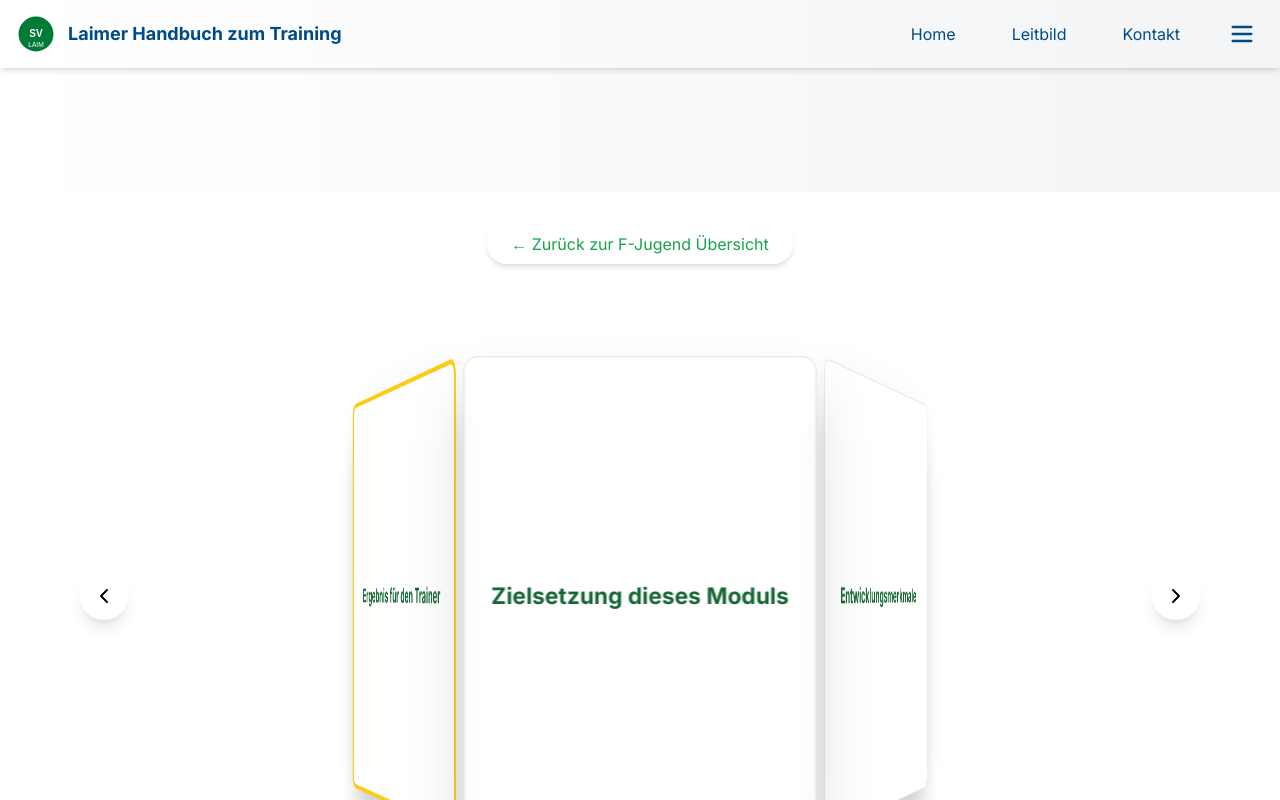
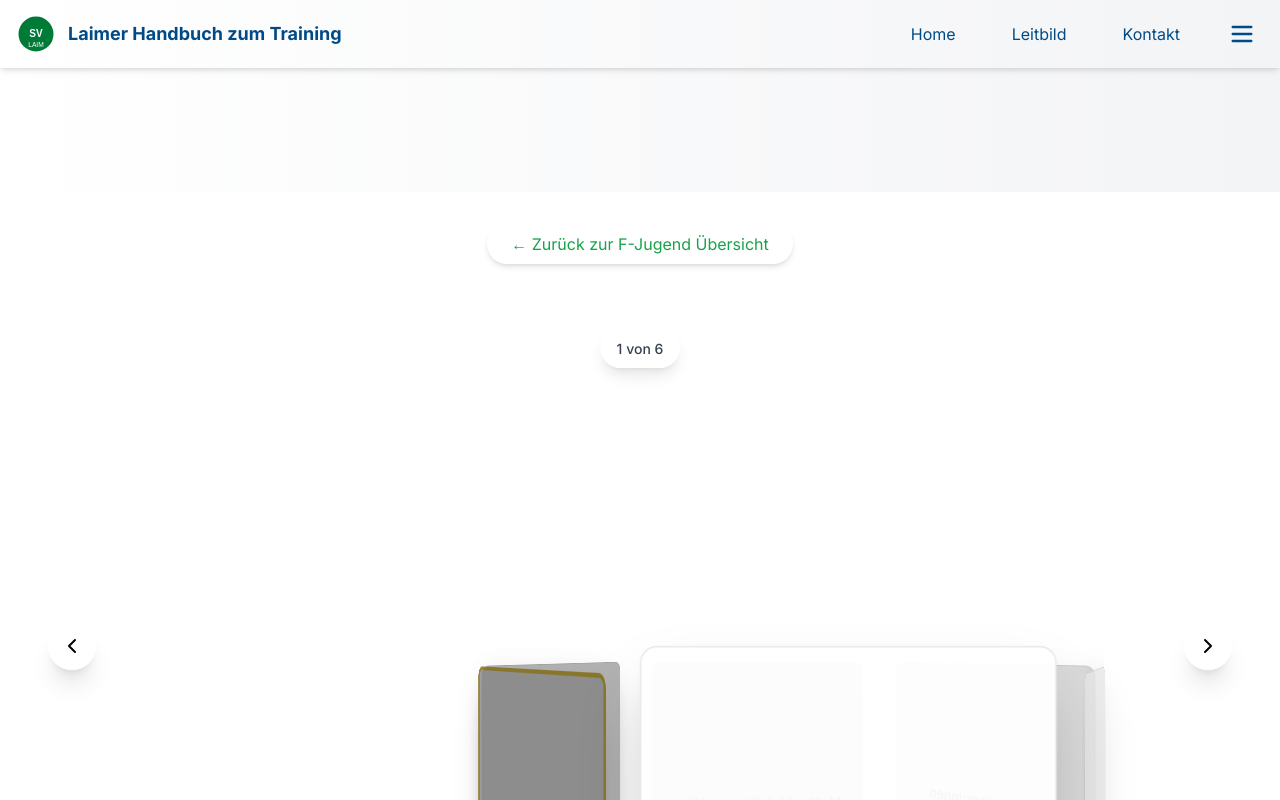
Before and after one commit to OGCoach23/Handbuch-Ausbildung, a React (Vite) app: page /f-jugend-m1 in a window 1280 px wide. Shown: the top 800 px of the page. Built offline with nearby package versions, Linux system fonts and the light colour scheme.

Commit message:
F-Jugend Modul 1: Level 2 Karussell implementiert - robusteres 3D-Design, bessere Animationen, stabilere Performance

```diff
--- a/src/pages/f-jugend-m1.jsx
+++ b/src/pages/f-jugend-m1.jsx
@@ -1,4 +1,4 @@
-import { useState } from "react";
+import { useState, useEffect } from "react";
 import { motion, AnimatePresence } from "framer-motion";
 import { Link } from "react-router-dom";
 import { ChevronLeft, ChevronRight } from "lucide-react";
@@ -67,21 +67,50 @@ const cardsData = [
 export default function Modul1FJugend() {
   const [currentIndex, setCurrentIndex] = useState(0);
   const [selectedCard, setSelectedCard] = useState(null);
+  const [isAnimating, setIsAnimating] = useState(false);
 
-  const rotateLeft = () => setCurrentIndex((prev) => (prev - 1 + cardsData.length) % cardsData.length);
-  const rotateRight = () => setCurrentIndex((prev) => (prev + 1) % cardsData.length);
+  const rotateLeft = () => {
+    if (isAnimating) return;
+    setIsAnimating(true);
+    setCurrentIndex((prev) => (prev - 1 + cardsData.length) % cardsData.length);
+    setTimeout(() => setIsAnimating(false), 600);
+  };
 
-  const handleCardClick = (cardIndex) => {
-    // Berechne den Offset der angeklickten Karte
-    const offset = (cardIndex - currentIndex + cardsData.length) % cardsData.length;
+  const rotateRight = () => {
+    if (isAnimating) return;
+    setIsAnimating(true);
+    setCurrentIndex((prev) => (prev + 1) % cardsData.length);
+    setTimeout(() => setIsAnimating(false), 600);
+  };
 
-    // Wenn es eine seitliche Karte ist, drehe das Karussell zu ihr
-    if (offset !== 0) {
-      setCurrentIndex(cardIndex);
+  const goToCard = (index) => {
+    if (isAnimating || index === currentIndex) return;
+    setIsAnimating(true);
+    setCurrentIndex(index);
+    setTimeout(() => setIsAnimating(false), 600);
+  };
+
+  const handleCardClick = (index) => {
+    if (isAnimating) return;
+
+    if (index === currentIndex) {
+      setSelectedCard(cardsData[index]);
     } else {
-      // Wenn es die vordere Karte ist, öffne den Inhalt
-      setSelectedCard(cardsData[cardIndex]);
+      goToCard(index);
     }
+  };
+
+  // Berechne Positionen für alle Karten
+  const getCardPosition = (index) => {
+    const offset = (index - currentIndex + cardsData.length) % cardsData.length;
+    const angle = (offset * 360) / cardsData.length;
+    const radius = 280;
+
+    // Konvertiere Polar- zu Kartesischen Koordinaten
+    const x = Math.sin((angle * Math.PI) / 180) * radius;
+    const z = Math.cos((angle * Math.PI) / 180) * radius;
+
+    return { x, z, angle, offset };
   };
 
   return (
@@ -95,61 +124,66 @@ export default function Modul1FJugend() {
       </Link>
 
       {/* Karussell Container */}
-      <div className="relative w-full max-w-6xl h-[600px] flex items-center justify-center overflow-hidden">
+      <div className="relative w-full max-w-7xl h-[700px] flex items-center justify-center overflow-hidden">
         {/* Pfeil links */}
         <button
           onClick={rotateLeft}
-          className="absolute left-4 z-20 bg-white/90 rounded-full p-3 shadow-lg hover:bg-blue-500 hover:text-white transition-all duration-300"
+          disabled={isAnimating}
+          className="absolute left-4 z-30 bg-white/95 rounded-full p-3 shadow-xl hover:bg-blue-500 hover:text-white transition-all duration-300 disabled:opacity-50"
         >
           <ChevronLeft size={24} />
         </button>
 
-        {/* Karten im 3D-Kreis */}
+        {/* 3D Karussell */}
         <div className="relative w-full h-full flex items-center justify-center">
           <div
-            className="relative w-[600px] h-[500px]"
+            className="relative w-[700px] h-[600px]"
             style={{
-              perspective: "1200px",
+              perspective: "1000px",
               transformStyle: "preserve-3d"
             }}
           >
             {cardsData.map((card, index) => {
-              const offset = (index - currentIndex + cardsData.length) % cardsData.length;
-              const angle = (360 / cardsData.length) * offset;
-              const radius = 250; // Radius des Kreises
+              const { x, z, angle, offset } = getCardPosition(index);
               const isFront = offset === 0;
-              const isVisible = offset <= 2 || offset >= cardsData.length - 2; // Nur sichtbare Karten rendern
+              const isVisible = offset <= 3 || offset >= cardsData.length - 3;
 
               if (!isVisible) return null;
 
               return (
                 <motion.div
                   key={index}
-                  className={`absolute top-1/2 left-1/2 w-[280px] h-[380px] rounded-xl shadow-2xl flex items-center justify-center text-center cursor-pointer transform-gpu ${
+                  className={`absolute top-1/2 left-1/2 w-[300px] h-[400px] rounded-xl shadow-2xl flex items-center justify-center text-center cursor-pointer ${
                     card.highlight ? "border-4 border-yellow-400" : "border border-gray-200"
                   }`}
                   style={{
                     backgroundColor: "rgba(255,255,255,0.95)",
                     color: "#166534",
-                    transform: `translate(-50%, -50%) rotateY(${angle}deg) translateZ(${radius}px)`,
-                    backfaceVisibility: "hidden",
-                    zIndex: isFront ? 10 : 5 - Math.abs(offset),
+                    transform: `translate(-50%, -50%) translateX(${x}px) translateZ(${z}px) rotateY(${angle}deg)`,
+                    zIndex: isFront ? 20 : 10 - Math.abs(offset),
+                    filter: isFront ? "none" : `brightness(${1 - Math.abs(offset) * 0.1})`,
+                  }}
+                  initial={false}
+                  animate={{
+                    x: x,
+                    z: z,
+                    rotateY: angle,
+                    scale: isFront ? 1 : 0.9,
+                    opacity: isFront ? 1 : 0.8,
+                  }}
+                  transition={{
+                    duration: 0.6,
+                    ease: "easeInOut"
                   }}
                   whileHover={{
-                    backgroundColor: "rgba(255,255,255,0.98)",
-                    color: "#166534",
-                    scale: 1.02,
-                    zIndex: 15,
+                    scale: isFront ? 1.05 : 0.95,
+                    zIndex: 25,
                     transition: { duration: 0.2 }
-                  }}
-                  transition={{
-                    duration: 0.8,
-                    ease: "easeInOut"
                   }}
                   onClick={() => handleCardClick(index)}
                 >
-                  <div className="p-4">
-                    <h3 className="font-bold text-lg leading-tight">{card.title}</h3>
+                  <div className="p-6">
+                    <h3 className="font-bold text-xl leading-tight">{card.title}</h3>
                   </div>
                 </motion.div>
               );
@@ -160,24 +194,35 @@ export default function Modul1FJugend() {
         {/* Pfeil rechts */}
         <button
           onClick={rotateRight}
-          className="absolute right-4 z-20 bg-white/90 rounded-full p-3 shadow-lg hover:bg-blue-500 hover:text-white transition-all duration-300"
+          disabled={isAnimating}
+          className="absolute right-4 z-30 bg-white/95 rounded-full p-3 shadow-xl hover:bg-blue-500 hover:text-white transition-all duration-300 disabled:opacity-50"
         >
           <ChevronRight size={24} />
         </button>
 
         {/* Indikator für aktuelle Position */}
-        <div className="absolute bottom-4 left-1/2 transform -translate-x-1/2 flex space-x-2 z-20">
+        <div className="absolute bottom-8 left-1/2 transform -translate-x-1/2 flex space-x-3 z-30">
           {cardsData.map((_, index) => (
             <button
               key={index}
-              onClick={() => setCurrentIndex(index)}
-              className={`w-3 h-3 rounded-full transition-all duration-300 ${
+              onClick={() => goToCard(index)}
+              disabled={isAnimating}
+              className={`w-4 h-4 rounded-full transition-all duration-300 ${
                 index === currentIndex
-                  ? "bg-blue-600 scale-125"
+                  ? "bg-blue-600 scale-125 shadow-lg"
                   : "bg-gray-300 hover:bg-gray-400"
               }`}
             />
           ))}
+        </div>
+
+        {/* Aktuelle Position Anzeige */}
+        <div className="absolute top-8 left-1/2 transform -translate-x-1/2 z-30">
+          <div className="bg-white/90 px-4 py-2 rounded-full shadow-lg">
+            <span className="text-sm font-medium text-gray-700">
+              {currentIndex + 1} von {cardsData.length}
+            </span>
+          </div>
         </div>
       </div>
 
@@ -185,14 +230,14 @@ export default function Modul1FJugend() {
       <AnimatePresence>
         {selectedCard && (
           <motion.div
-            className="fixed inset-0 bg-black/60 flex items-center justify-center z-50 p-4"
+            className="fixed inset-0 bg-black/70 flex items-center justify-center z-50 p-4"
             initial={{ opacity: 0 }}
             animate={{ opacity: 1 }}
             exit={{ opacity: 0 }}
             onClick={() => setSelectedCard(null)}
           >
             <motion.div
-              className="bg-white rounded-xl p-8 max-w-2xl w-full shadow-2xl overflow-y-auto max-h-[80vh]"
+              className="bg-white rounded-xl p-8 max-w-3xl w-full shadow-2xl overflow-y-auto max-h-[85vh]"
               initial={{ scale: 0.8, opacity: 0, y: 50 }}
               animate={{ scale: 1, opacity: 1, y: 0 }}
               exit={{ scale: 0.8, opacity: 0, y: 50 }}
@@ -200,7 +245,7 @@ export default function Modul1FJugend() {
               onClick={(e) => e.stopPropagation()}
             >
               <h2
-                className={`text-2xl font-bold mb-6 ${
+                className={`text-3xl font-bold mb-6 ${
                   selectedCard.highlight ? "text-yellow-600" : "text-green-600"
                 }`}
               >
@@ -213,7 +258,7 @@ export default function Modul1FJugend() {
               </ul>
               <button
                 onClick={() => setSelectedCard(null)}
-                className="mt-8 px-6 py-3 bg-green-600 text-white rounded-lg hover:bg-blue-600 transition-colors duration-300 font-medium"
+                className="mt-8 px-8 py-4 bg-green-600 text-white rounded-lg hover:bg-blue-600 transition-colors duration-300 font-medium text-lg"
               >
                 Schließen
               </button>
```
